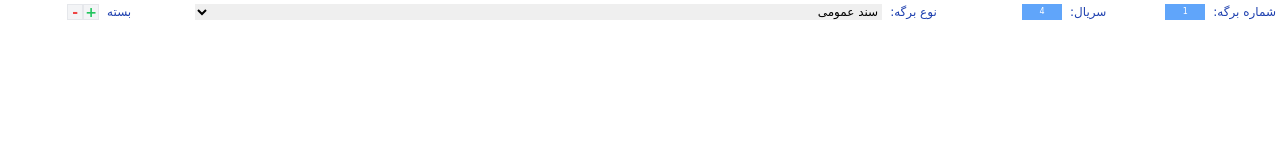
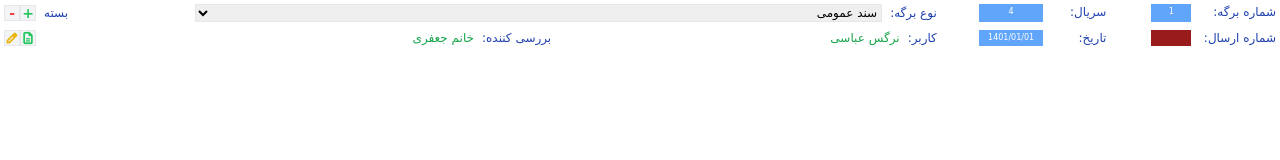
Before and after one commit to atefehbakhshi/rooyan-af-pa, a website: page index.html in a window 1280 px wide. Drawn offline with nearby package versions, Linux system fonts and the light colour scheme.

Commit message:
feat: row two

```diff
--- a/index.html
+++ b/index.html
@@ -10,36 +10,40 @@
       href="https://fonts.googleapis.com/css2?family=Noto+Naskh+Arabic&display=swap"
       rel="stylesheet"
     />
+    <link
+      rel="stylesheet"
+      href="https://fonts.googleapis.com/css2?family=Material+Symbols+Outlined:opsz,wght,FILL,GRAD@48,400,0,0"
+    />
     <link rel="stylesheet" href="output.css" />
     <link rel="stylesheet" href="style.css" />
     <title>Rooyan afzar</title>
   </head>
   <body class="text-xs p-1">
     <!-- row one -->
-    <div class="flex justify-between gap-4 w-full">
-      <div class="flex gap-2 min-w-[10%]">
-        <p class="text-blue-800">شماره برگه:</p>
+    <div class="flex justify-between gap-4 w-full mb-2">
+      <div class="flex w-[10%]">
+        <p class="text-blue-800 w-2/3">شماره برگه:</p>
         <span
           class="bg-blue-400 inline-block w-10 text-center text-white text-[0.5rem]"
           >1</span
         >
       </div>
 
-      <div class="flex gap-2 min-w-[10%]">
-        <p class="text-blue-800">سریال:</p>
+      <div class="flex w-[10%]">
+        <p class="text-blue-800 w-1/2">سریال:</p>
         <span
-          class="bg-blue-400 inline-block w-10 text-center text-white text-[0.5rem]"
+          class="bg-blue-400 inline-block w-16 text-center text-white text-[0.5rem]"
           >4</span
         >
       </div>
 
       <div class="flex gap-2 items-center min-w-[60%]">
         <p class="text-blue-800">نوع برگه:</p>
-        <select name="paper-type" id="paper-type" class="w-[90%]">
+        <select name="paper-type" id="paper-type" class="w-[90%] border">
           <option value="public">سند عمومی</option>
         </select>
       </div>
-      <div class="flex gap-2 min-w-[10%]">
+      <div class="flex justify-end items-center gap-2 min-w-[10%]">
         <button class="text-blue-800">بسته</button>
         <div class="flex">
           <span
@@ -54,5 +58,47 @@
       </div>
     </div>
     <!-- end of row one -->
+    <!-- row two -->
+    <div class="flex justify-between gap-4 w-full mb-2">
+      <div class="flex w-[10%]">
+        <p class="text-blue-800 w-2/3">شماره ارسال:</p>
+        <span
+          class="bg-red-800 inline-block w-10 text-center text-white text-[0.5rem]"
+        ></span>
+      </div>
+
+      <div class="flex w-[10%]">
+        <p class="text-blue-800 w-1/2">تاریخ:</p>
+        <span
+          class="bg-blue-400 inline-block w-16 text-center text-white text-[0.5rem]"
+          >1401/01/01</span
+        >
+      </div>
+
+      <div class="flex gap-2 items-center min-w-[60%]">
+        <div class="flex gap-2 items-center w-[50%]">
+          <p class="text-blue-800">کاربر:</p>
+          <span class="text-green-600">نرگس عباسی</span>
+        </div>
+        <div class="flex gap-2 items-center w-[50%]">
+          <p class="text-blue-800">بررسی کننده:</p>
+          <span class="text-green-600">خانم جعفری</span>
+        </div>
+      </div>
+      <div class="flex justify-end min-w-[10%]">
+        <div class="flex">
+          <span
+            class="material-symbols-outlined w-4 h-4 bg-gray-100 border flex justify-center items-center text-green-500 font-bold text-sm"
+          >
+            description
+          </span>
+          <span
+            class="material-symbols-outlined w-4 h-4 bg-gray-100 border flex justify-center items-center text-yellow-500 font-bold text-sm"
+            >edit</span
+          >
+        </div>
+      </div>
+    </div>
+    <!-- end of row two -->
   </body>
 </html>
```
Also changed, not shown: output.css.
